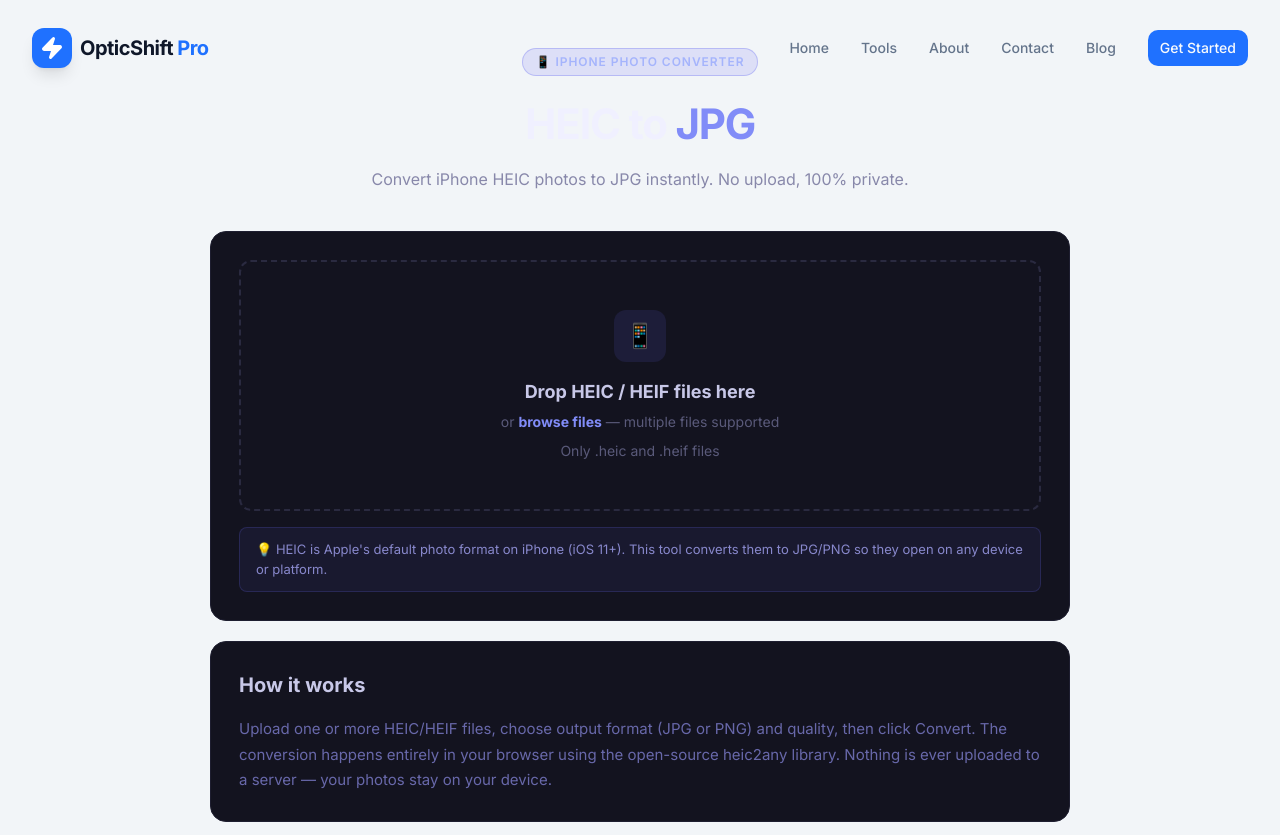
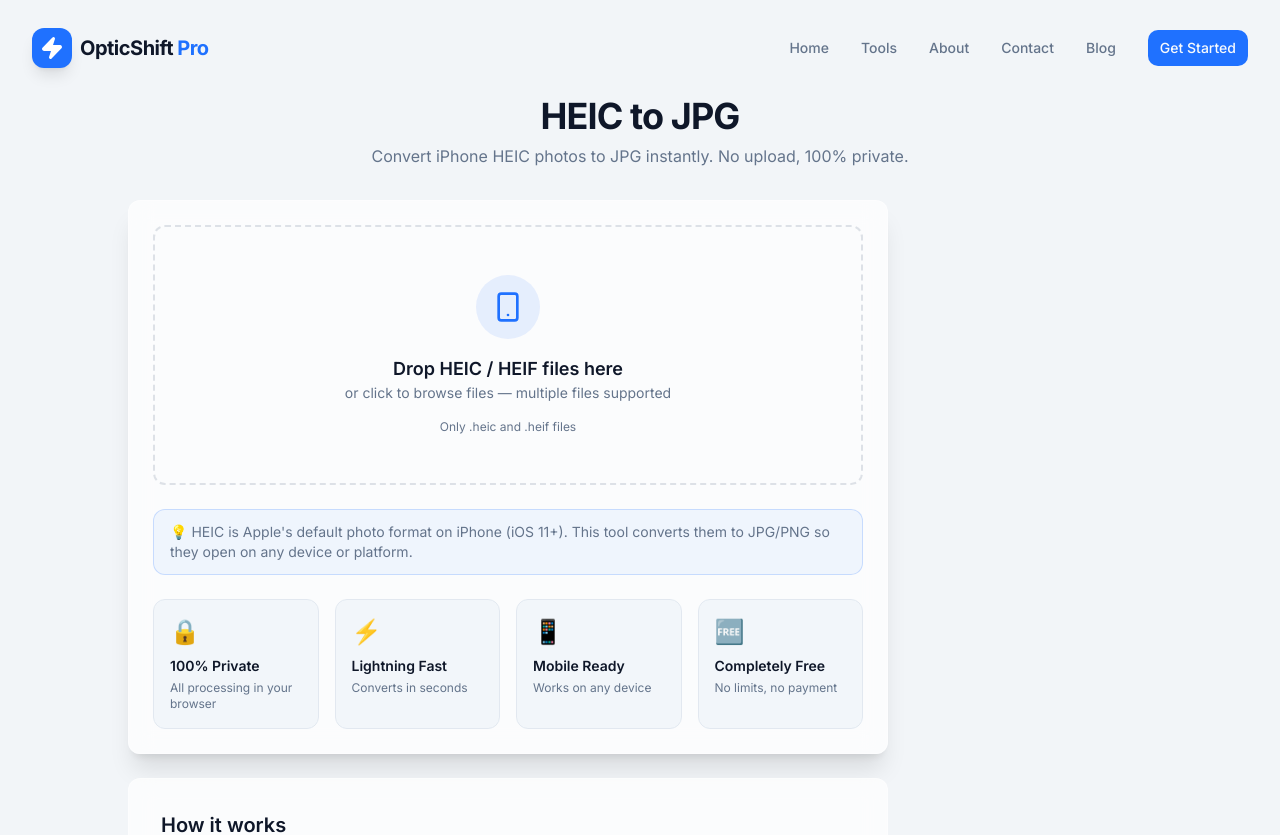
Before and after one commit to surajkumar122024-star/ok01, a Next.js app: page /tools/heic-to-jpg in a window 1280 px wide. Shown: the top 835 px of the page. Built offline with nearby package versions, Linux system fonts and the light colour scheme.

Commit message:
Refactor HEIC to JPG conversion component

```diff
--- a/src/app/tools/heic-to-jpg/HeicToJpgClient.tsx
+++ b/src/app/tools/heic-to-jpg/HeicToJpgClient.tsx
@@ -1,6 +1,9 @@
 "use client";
 
 import { useState, useRef } from "react";
+import { ImageToolLayout } from "@/components/ImageToolLayout";
+import { Button } from "@/components/ui/button";
+import { Download, Loader2, RefreshCw, Smartphone, X, AlertTriangle } from "lucide-react";
 
 interface ConvertedFile {
   name: string;
@@ -37,7 +40,6 @@ export default function HeicToJpgClient() {
     setConverting(true);
     setResults([]);
 
-    // Dynamically load heic2any
     let heic2any: any;
     try {
       heic2any = (await import("heic2any")).default;
@@ -84,94 +86,53 @@ export default function HeicToJpgClient() {
   };
 
   return (
-    <>
-      <style>{`
-        * { box-sizing: border-box; margin: 0; padding: 0; }
-        .page-wrap { max-width: 900px; margin: 0 auto; padding: 48px 20px 80px; }
-        .page-header { text-align: center; margin-bottom: 40px; }
-        .badge { display: inline-flex; align-items: center; gap: 6px; background: rgba(99,102,241,0.15); border: 1px solid rgba(99,102,241,0.3); color: #a5b4fc; font-size: 12px; font-weight: 600; letter-spacing: 0.08em; text-transform: uppercase; padding: 4px 12px; border-radius: 20px; margin-bottom: 16px; }
-        .page-title { font-size: clamp(28px, 5vw, 42px); font-weight: 800; letter-spacing: -0.03em; color: #f0f0ff; margin-bottom: 12px; }
-        .page-title span { color: #818cf8; }
-        .page-subtitle { color: #8888aa; font-size: 16px; }
-        .card { background: #13131f; border: 1px solid #1e1e30; border-radius: 16px; padding: 28px; margin-bottom: 20px; }
-        .drop-zone { border: 2px dashed #2a2a40; border-radius: 12px; padding: 48px 24px; text-align: center; cursor: pointer; transition: all 0.2s; }
-        .drop-zone:hover, .drop-zone.drag-over { border-color: #6366f1; background: rgba(99,102,241,0.05); }
-        .drop-icon { width: 52px; height: 52px; background: rgba(99,102,241,0.12); border-radius: 12px; display: flex; align-items: center; justify-content: center; margin: 0 auto 16px; font-size: 24px; }
-        .drop-title { font-size: 18px; font-weight: 700; color: #c8c8e8; margin-bottom: 6px; }
-        .drop-sub { color: #5a5a7a; font-size: 14px; }
-        .drop-sub b { color: #818cf8; cursor: pointer; }
-        .file-list { margin-top: 20px; display: flex; flex-direction: column; gap: 8px; }
-        .file-item { display: flex; align-items: center; gap: 12px; background: #0f0f1c; border: 1px solid #1e1e30; border-radius: 8px; padding: 10px 14px; }
-        .file-icon { font-size: 20px; }
-        .file-name { flex: 1; font-size: 14px; color: #c8c8e8; overflow: hidden; text-overflow: ellipsis; white-space: nowrap; }
-        .file-remove { background: none; border: none; color: #f87171; cursor: pointer; font-size: 16px; padding: 2px 6px; border-radius: 4px; }
-        .file-remove:hover { background: #2a1010; }
-        .settings-row { display: flex; flex-wrap: wrap; gap: 16px; margin-top: 20px; align-items: flex-end; }
-        .form-group { display: flex; flex-direction: column; gap: 6px; }
-        .form-label { font-size: 12px; color: #6868aa; font-weight: 600; }
-        .form-input { padding: 9px 12px; border-radius: 8px; background: #1a1a2e; border: 1px solid #2a2a40; color: #c8c8e8; font-size: 14px; outline: none; }
-        .form-input[type="range"] { padding: 6px 0; accent-color: #6366f1; background: transparent; border: none; width: 140px; }
-        .form-select { padding: 9px 12px; border-radius: 8px; background: #1a1a2e; border: 1px solid #2a2a40; color: #c8c8e8; font-size: 14px; outline: none; cursor: pointer; }
-        .actions { display: flex; gap: 10px; flex-wrap: wrap; margin-top: 20px; }
-        .btn { padding: 10px 22px; border-radius: 8px; font-size: 14px; font-weight: 700; cursor: pointer; border: none; transition: all 0.15s; }
-        .btn:disabled { opacity: 0.5; cursor: not-allowed; }
-        .btn-primary { background: #6366f1; color: #fff; }
-        .btn-primary:hover:not(:disabled) { background: #4f51e0; transform: translateY(-1px); }
-        .btn-success { background: #059669; color: #fff; }
-        .btn-success:hover { background: #047857; }
-        .btn-danger { background: transparent; color: #f87171; border: 1px solid #3a2020; }
-        .btn-danger:hover { background: #2a1010; }
-        .results { margin-top: 24px; display: flex; flex-direction: column; gap: 8px; }
-        .result-item { display: flex; align-items: center; gap: 12px; border-radius: 10px; padding: 12px 16px; }
-        .result-done { background: rgba(5,150,105,0.08); border: 1px solid rgba(5,150,105,0.25); }
-        .result-error { background: rgba(248,113,113,0.08); border: 1px solid rgba(248,113,113,0.2); }
-        .result-thumb { width: 44px; height: 44px; border-radius: 6px; object-fit: cover; background: #1e1e30; }
-        .result-info { flex: 1; }
-        .result-name { font-size: 14px; color: #c8c8e8; font-weight: 600; }
-        .result-meta { font-size: 12px; color: #6868aa; margin-top: 2px; }
-        .result-error-msg { font-size: 12px; color: #f87171; margin-top: 2px; }
-        .result-dl { padding: 6px 14px; border-radius: 6px; background: #059669; color: #fff; font-size: 13px; font-weight: 700; border: none; cursor: pointer; text-decoration: none; }
-        .result-dl:hover { background: #047857; }
-        .spinner { display: inline-block; width: 18px; height: 18px; border: 3px solid rgba(255,255,255,0.2); border-top-color: #fff; border-radius: 50%; animation: spin 0.7s linear infinite; margin-right: 8px; vertical-align: middle; }
-        @keyframes spin { to { transform: rotate(360deg); } }
-        .how-title { font-size: 20px; font-weight: 800; color: #c8c8e8; margin-bottom: 16px; }
-        .how-text { color: #6868aa; font-size: 15px; line-height: 1.7; }
-        .note { background: rgba(99,102,241,0.08); border: 1px solid rgba(99,102,241,0.2); border-radius: 8px; padding: 12px 16px; font-size: 13px; color: #8888cc; margin-top: 16px; }
-      `}</style>
-
-      <div className="page-wrap">
-        {/* Header */}
-        <div className="page-header">
-          <div className="badge">📱 iPhone Photo Converter</div>
-          <h1 className="page-title">HEIC to <span>JPG</span></h1>
-          <p className="page-subtitle">Convert iPhone HEIC photos to JPG instantly. No upload, 100% private.</p>
-        </div>
-
-        <div className="card">
+    <ImageToolLayout
+      title="HEIC to JPG"
+      description="Convert iPhone HEIC photos to JPG instantly. No upload, 100% private."
+    >
+      <div className="space-y-6">
         {/* Drop Zone */}
         <div
-            className={`drop-zone${isDragging ? " drag-over" : ""}`}
           onClick={() => fileInputRef.current?.click()}
           onDragOver={(e) => { e.preventDefault(); setIsDragging(true); }}
           onDragLeave={() => setIsDragging(false)}
           onDrop={(e) => { e.preventDefault(); setIsDragging(false); handleFiles(e.dataTransfer.files); }}
+          className={`border-2 border-dashed rounded-xl p-12 flex flex-col items-center justify-center gap-4 cursor-pointer transition-all duration-300 ${
+            isDragging ? "border-primary bg-primary/5" : "border-muted-foreground/20 hover:border-primary/50 hover:bg-muted/5"
+          }`}
         >
-            <div className="drop-icon">📱</div>
-            <div className="drop-title">Drop HEIC / HEIF files here</div>
-            <div className="drop-sub">or <b onClick={(e) => { e.stopPropagation(); fileInputRef.current?.click(); }}>browse files</b> — multiple files supported</div>
-            <div className="drop-sub" style={{ marginTop: 8 }}>Only .heic and .heif files</div>
-            <input ref={fileInputRef} type="file" accept=".heic,.heif,image/heic,image/heif" multiple style={{ display: "none" }} onChange={(e) => handleFiles(e.target.files!)} />
+          <input
+            ref={fileInputRef}
+            type="file"
+            accept=".heic,.heif,image/heic,image/heif"
+            multiple
+            className="hidden"
+            onChange={(e) => e.target.files && handleFiles(e.target.files)}
+          />
+          <div className="w-16 h-16 bg-primary/10 rounded-full flex items-center justify-center text-primary">
+            <Smartphone size={32} />
+          </div>
+          <div className="text-center">
+            <p className="text-lg font-semibold">Drop HEIC / HEIF files here</p>
+            <p className="text-sm text-muted-foreground">or click to browse files — multiple files supported</p>
+          </div>
+          <p className="text-xs text-muted-foreground">Only .heic and .heif files</p>
         </div>
 
         {/* File List */}
         {files.length > 0 && (
-            <div className="file-list">
+          <div className="flex flex-col gap-2">
             {files.map((f, i) => (
-                <div key={i} className="file-item">
-                  <span className="file-icon">📷</span>
-                  <span className="file-name">{f.name}</span>
-                  <span style={{ fontSize: 12, color: "#5a5a7a" }}>{(f.size / 1024).toFixed(0)} KB</span>
-                  <button className="file-remove" onClick={() => removeFile(i)}>✕</button>
+              <div key={i} className="flex items-center gap-3 bg-muted/20 border rounded-lg px-4 py-2.5">
+                <span className="text-lg">📷</span>
+                <span className="flex-1 text-sm truncate">{f.name}</span>
+                <span className="text-xs text-muted-foreground">{(f.size / 1024).toFixed(0)} KB</span>
+                <button
+                  className="text-red-500 hover:bg-red-500/10 rounded p-1 transition-colors"
+                  onClick={() => removeFile(i)}
+                >
+                  <X size={16} />
+                </button>
               </div>
             ))}
           </div>
@@ -179,18 +140,29 @@ export default function HeicToJpgClient() {
 
         {/* Settings */}
         {files.length > 0 && (
-            <div className="settings-row">
-              <div className="form-group">
-                <label className="form-label">Output Format</label>
-                <select className="form-select" value={outputFormat} onChange={(e) => setOutputFormat(e.target.value as any)}>
+          <div className="flex flex-wrap gap-4 items-end">
+            <div className="flex flex-col gap-1.5">
+              <label className="text-xs font-semibold text-muted-foreground">Output Format</label>
+              <select
+                className="px-3 py-2 rounded-lg bg-background border text-sm outline-none cursor-pointer"
+                value={outputFormat}
+                onChange={(e) => setOutputFormat(e.target.value as any)}
+              >
                 <option value="image/jpeg">JPG</option>
                 <option value="image/png">PNG</option>
               </select>
             </div>
             {outputFormat === "image/jpeg" && (
-                <div className="form-group">
-                  <label className="form-label">Quality: {quality}%</label>
-                  <input className="form-input" type="range" min="10" max="100" value={quality} onChange={(e) => setQuality(Number(e.target.value))} />
+              <div className="flex flex-col gap-1.5">
+                <label className="text-xs font-semibold text-muted-foreground">Quality: {quality}%</label>
+                <input
+                  type="range"
+                  min="10"
+                  max="100"
+                  value={quality}
+                  onChange={(e) => setQuality(Number(e.target.value))}
+                  className="w-36 accent-primary"
+                />
               </div>
             )}
           </div>
@@ -198,51 +170,77 @@ export default function HeicToJpgClient() {
 
         {/* Actions */}
         {files.length > 0 && (
-            <div className="actions">
-              <button className="btn btn-primary" onClick={convertAll} disabled={converting}>
-                {converting && <span className="spinner" />}
-                {converting ? "Converting..." : `🔄 Convert ${files.length} File${files.length > 1 ? "s" : ""}`}
-              </button>
+          <div className="flex gap-3 flex-wrap">
+            <Button onClick={convertAll} disabled={converting} className="shadow-lg shadow-primary/20">
+              {converting ? <Loader2 className="mr-2 h-4 w-4 animate-spin" /> : null}
+              {converting ? "Converting..." : `Convert ${files.length} File${files.length > 1 ? "s" : ""}`}
+            </Button>
             {results.some((r) => r.status === "done") && (
-                <button className="btn btn-success" onClick={downloadAll}>⬇ Download All</button>
+              <Button variant="secondary" onClick={downloadAll}>
+                <Download className="mr-2 h-4 w-4" />
+                Download All
+              </Button>
             )}
-              <button className="btn btn-danger" onClick={reset}>✕ Reset</button>
+            <Button variant="outline" onClick={reset}>
+              <RefreshCw className="mr-2 h-4 w-4" />
+              Reset
+            </Button>
           </div>
         )}
 
         {/* Results */}
         {results.length > 0 && (
-            <div className="results">
+          <div className="flex flex-col gap-2">
             {results.map((r, i) => (
-                <div key={i} className={`result-item ${r.status === "done" ? "result-done" : "result-error"}`}>
-                  {r.status === "done" && <img src={r.url} alt={r.name} className="result-thumb" />}
-                  {r.status === "error" && <span style={{ fontSize: 28 }}>⚠️</span>}
-                  <div className="result-info">
-                    <div className="result-name">{r.name}</div>
-                    {r.status === "done" && <div className="result-meta">✅ {r.size}</div>}
-                    {r.status === "error" && <div className="result-error-msg">{r.error}</div>}
+              <div
+                key={i}
+                className={`flex items-center gap-3 rounded-lg px-4 py-3 border ${
+                  r.status === "done"
+                    ? "bg-green-50 dark:bg-green-900/10 border-green-200 dark:border-green-800"
+                    : "bg-red-50 dark:bg-red-900/10 border-red-200 dark:border-red-800"
+                }`}
+              >
+                {r.status === "done" && <img src={r.url} alt={r.name} className="w-11 h-11 rounded-md object-cover bg-muted" />}
+                {r.status === "error" && <AlertTriangle className="text-red-500 flex-shrink-0" size={28} />}
+                <div className="flex-1 min-w-0">
+                  <p className="text-sm font-semibold truncate">{r.name}</p>
+                  {r.status === "done" && <p className="text-xs text-muted-foreground mt-0.5">✅ {r.size}</p>}
+                  {r.status === "error" && <p className="text-xs text-red-500 mt-0.5">{r.error}</p>}
                 </div>
                 {r.status === "done" && (
-                    <a href={r.url} download={r.name} className="result-dl">⬇ Save</a>
+                  <Button size="sm" variant="outline" asChild>
+                    <a href={r.url} download={r.name}>
+                      <Download className="mr-1 h-3 w-3" />
+                      Save
+                    </a>
+                  </Button>
                 )}
               </div>
             ))}
           </div>
         )}
 
-          <div className="note">
-            💡 HEIC is Apple's default photo format on iPhone (iOS 11+). This tool converts them to JPG/PNG so they open on any device or platform.
-          </div>
+        <div className="bg-primary/5 border border-primary/20 rounded-lg px-4 py-3 text-sm text-muted-foreground">
+          💡 HEIC is Apple&apos;s default photo format on iPhone (iOS 11+). This tool converts them to JPG/PNG so they open on any device or platform.
         </div>
 
-        {/* How it works */}
-        <div className="card">
-          <h2 className="how-title">How it works</h2>
-          <p className="how-text">
-            Upload one or more HEIC/HEIF files, choose output format (JPG or PNG) and quality, then click Convert. The conversion happens entirely in your browser using the open-source heic2any library. Nothing is ever uploaded to a server — your photos stay on your device.
-          </p>
+        {files.length === 0 && (
+          <div className="grid grid-cols-2 md:grid-cols-4 gap-4 mt-4">
+            {[
+              { icon: "🔒", title: "100% Private", desc: "All processing in your browser" },
+              { icon: "⚡", title: "Lightning Fast", desc: "Converts in seconds" },
+              { icon: "📱", title: "Mobile Ready", desc: "Works on any device" },
+              { icon: "🆓", title: "Completely Free", desc: "No limits, no payment" },
+            ].map((f) => (
+              <div key={f.title} className="bg-muted/30 border rounded-xl p-4">
+                <div className="text-2xl mb-2">{f.icon}</div>
+                <p className="font-semibold text-sm mb-1">{f.title}</p>
+                <p className="text-xs text-muted-foreground">{f.desc}</p>
               </div>
+            ))}
           </div>
-    </>
+        )}
+      </div>
+    </ImageToolLayout>
   );
 }
```
Lines whose indentation alone changed are shown as unchanged.
